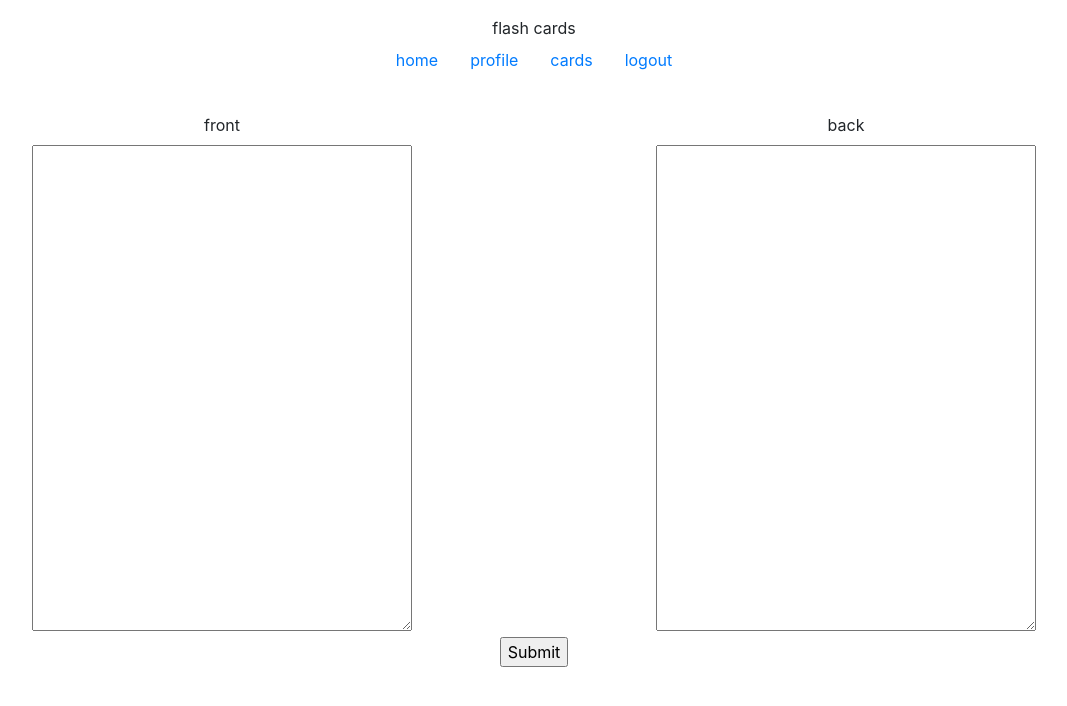
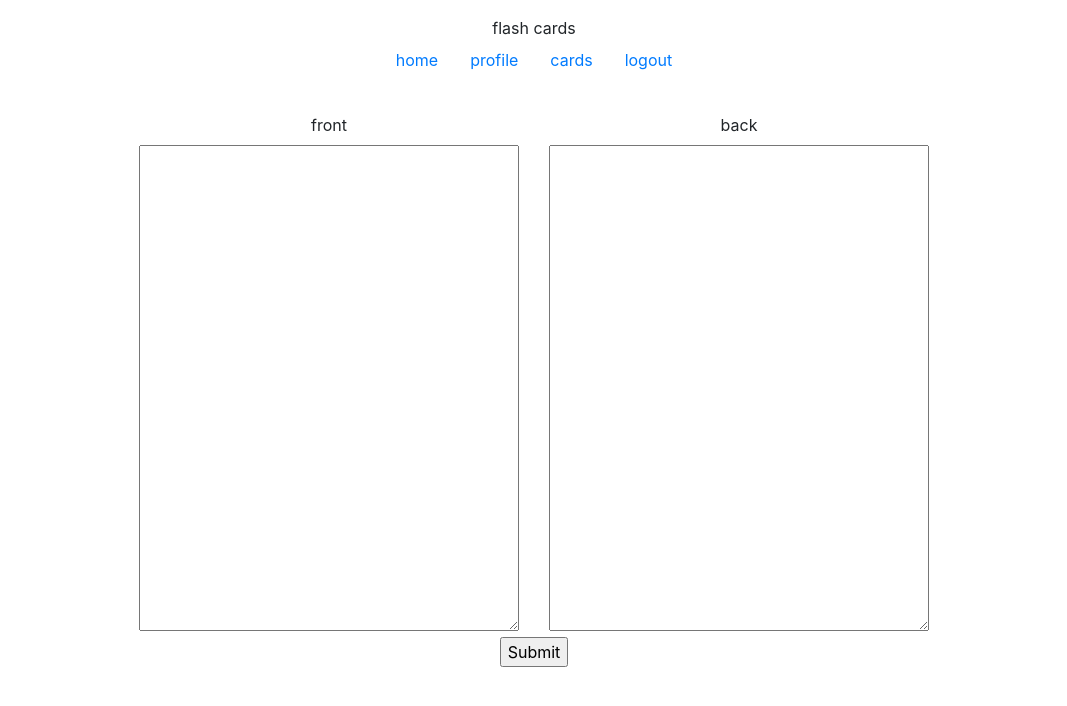
Before and after one commit to elsoleiro/flash-cards, a Flask app: template app/templates/edit.html in a window 1280 px wide. Shown: the top 706 px of the page, without its empty margins (106-1173 px from the left). Run offline with Flask 2, Linux system fonts and the light colour scheme; the template is opened without the code that fills it: values that come from a table or form of the project are taken from there, others are empty; the visitor is signed in with stand-in values (Sample User, id 1); data comes from the database, SQL or seed files in the repository; both versions use the stored data as it was after the commit; some libraries are stand-ins or nearby versions.

Commit message:
content now centered

```diff
--- a/app/templates/edit.html
+++ b/app/templates/edit.html
@@ -2,8 +2,9 @@
 
 {% block content %}
     <form action="" method="post" novalidate>
-        <div class="row no-gutters">
-            <div class="col-md-6 px-0">
+        <div class="d-flex justify-content-center">
+        <div class="row">
+            <div class="col-md-6">
         {{ form.hidden_tag() }}
             {{ form.front.label }} <br>
             {{ form.front(cols="35", rows="20", value=card.front) }}
@@ -11,7 +12,7 @@
             <span style="color: red;">[{{ error }}]</span>
             {% endfor %}
             </div>
-        <div class="col-md-6 px-0">
+            <div class="col-md-6">
             {{ form.back.label }}<br>
             {{ form.back(cols="35", rows="20", value=card.back) }}
             {% for error in form.back.errors %}
@@ -19,6 +20,7 @@
             {% endfor %}
         </div>
         </div>
+        </div>
         <p>{{ form.submit() }}</p>
     </form>
 {% endblock %}
```
Also changed, not shown: app.db.
